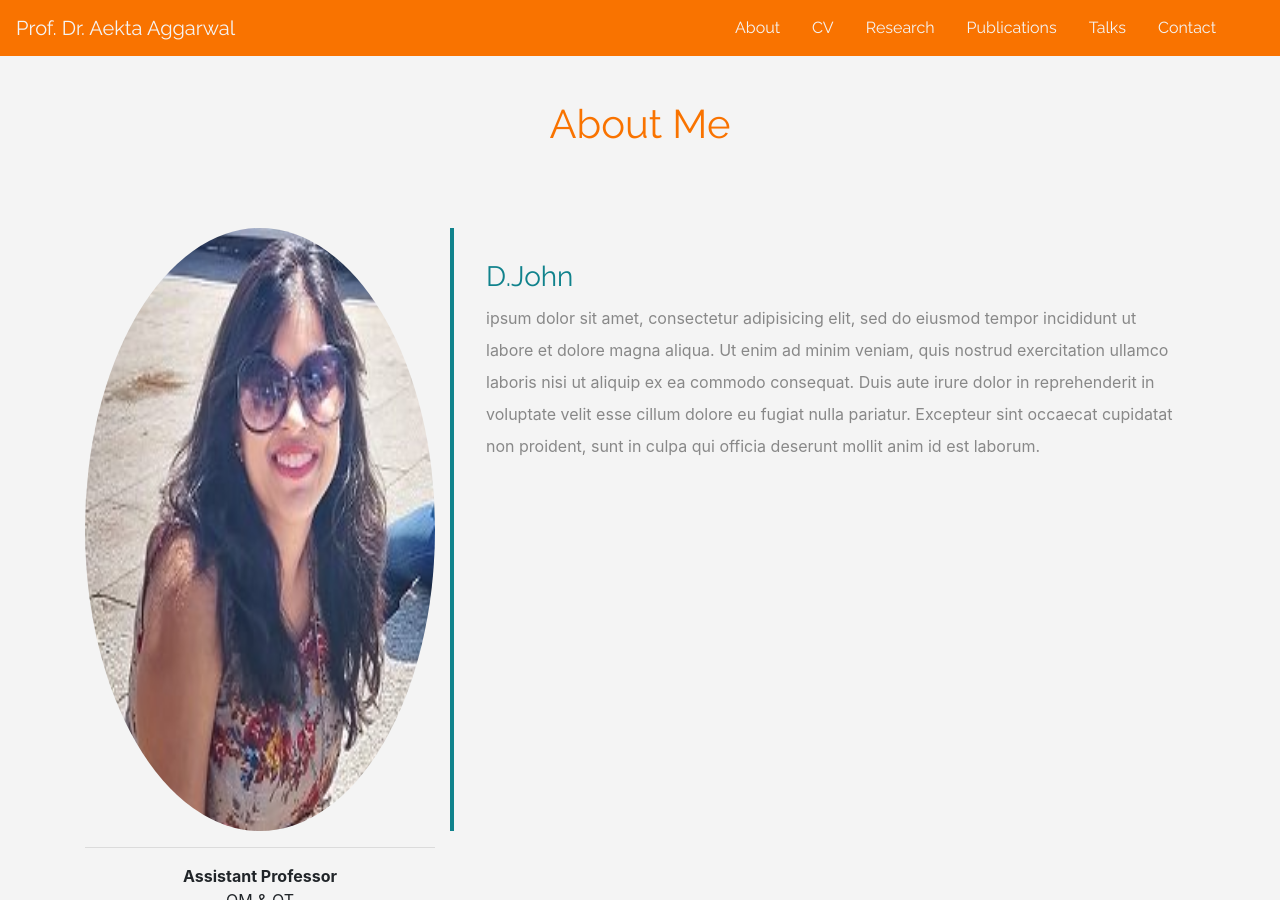
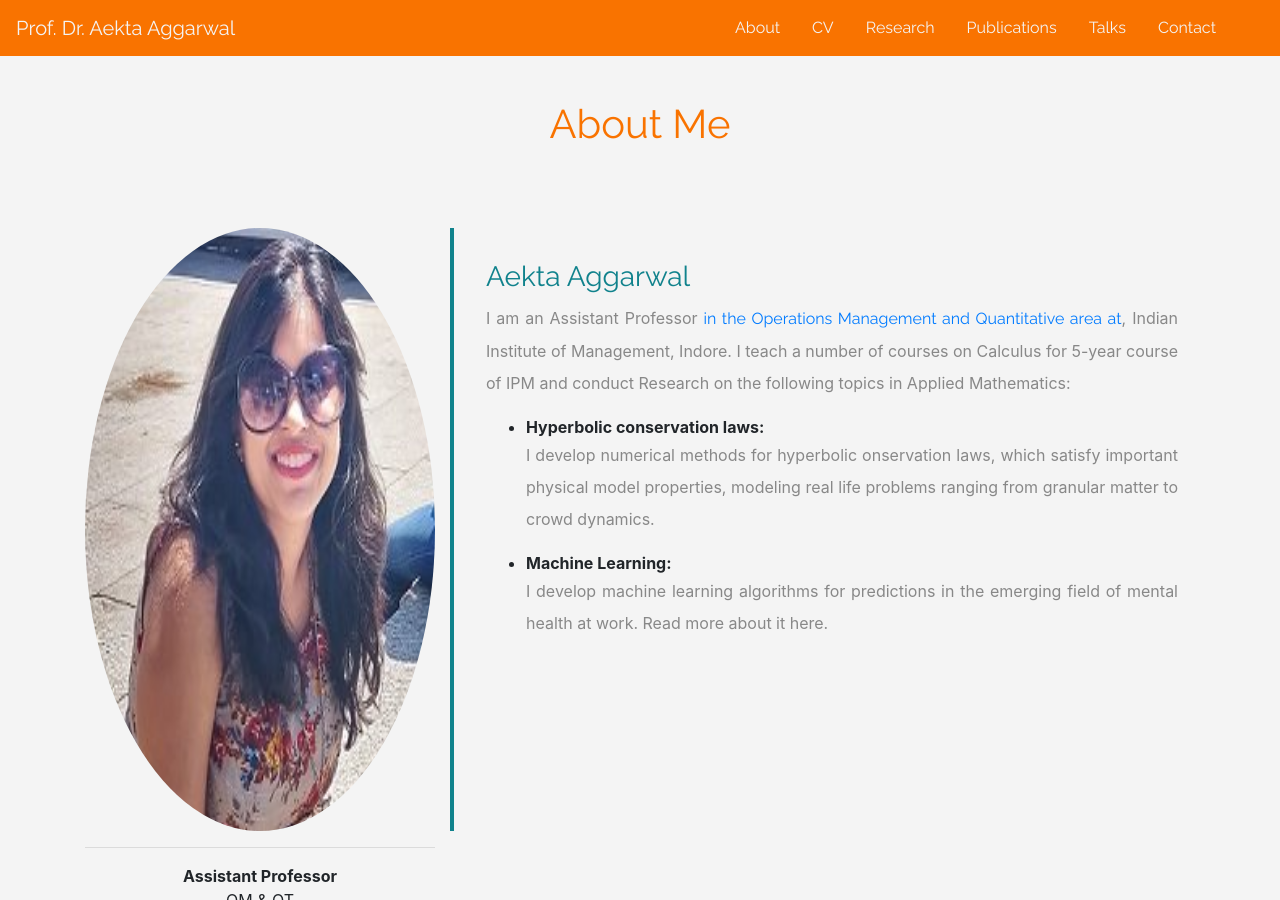
Before and after one commit to aektaaggarwal/aektaaggarwal.github.io, a Jekyll site: the page index.html, which Jekyll copies as it is, in a window 1280 px wide and 900 px high, scrolled down 960 px. Built offline with Jekyll 4.4.1, drawn with Linux system fonts in a browser that asks for light colours.

Commit message:
Update index.html

```diff
--- a/index.html
+++ b/index.html
@@ -63,7 +63,7 @@
 	<div class="container">
 	  <h1 class="text-center">About Me</h1>
 		<div class="row">
-			<div class="col-lg-4 col-md-4 col-sm-12">
+			<div class="col-md-4">
 				<img src="images/aekta_aggarwal_83.jpg" class="img-fluid">
 				<center><hr><b>Assistant Professor</b><br>
 				OM & QT<br>
@@ -77,19 +77,29 @@
 			</div>
 			<div class="col-lg-8 col-md-8 col-sm-12 desc">
 
-				<h3>D.John</h3>
-				<p>
-				   ipsum dolor sit amet, consectetur adipisicing elit, sed do eiusmod
-					tempor incididunt ut labore et dolore magna aliqua. Ut enim ad minim veniam,
-					quis nostrud exercitation ullamco laboris nisi ut aliquip ex ea commodo
-					consequat. Duis aute irure dolor in reprehenderit in voluptate velit esse
-					cillum dolore eu fugiat nulla pariatur. Excepteur sint occaecat cupidatat non
-					proident, sunt in culpa qui officia deserunt mollit anim id est laborum.
+				<h3>Aekta Aggarwal</h3>
+				<p class="text-justify">
+					I am an Assistant Professor </a>
+			<a href="https://www.iimidr.ac.in/faculty/full-time-faculty/?scat=7&sfname=">in the Operations Management and Quantitative area at</a>, Indian Institute of Management, Indore. I teach a number of courses
+			on Calculus for 5-year course of IPM and conduct Research on the following topics in Applied Mathematics:
+						<ul>
+							<li><b>Hyperbolic conservation laws: </b>
+		<p class="text-justify">I develop numerical methods for hyperbolic onservation laws, which satisfy important
+		physical model properties, modeling real life problems ranging from granular matter to crowd dynamics.
+
+
+							</li>
+							<li><b>Machine Learning: </b>
+		<p class="text-justify">I develop machine learning algorithms for predictions in the emerging field of mental health at work. Read more about it here.
+
+
+							</li>
 				</p>
 			</div>
 		</div>
 	</div>
 </div>
+
 
 <!-- CV -->
 <div class="CV" id="CV">
```
